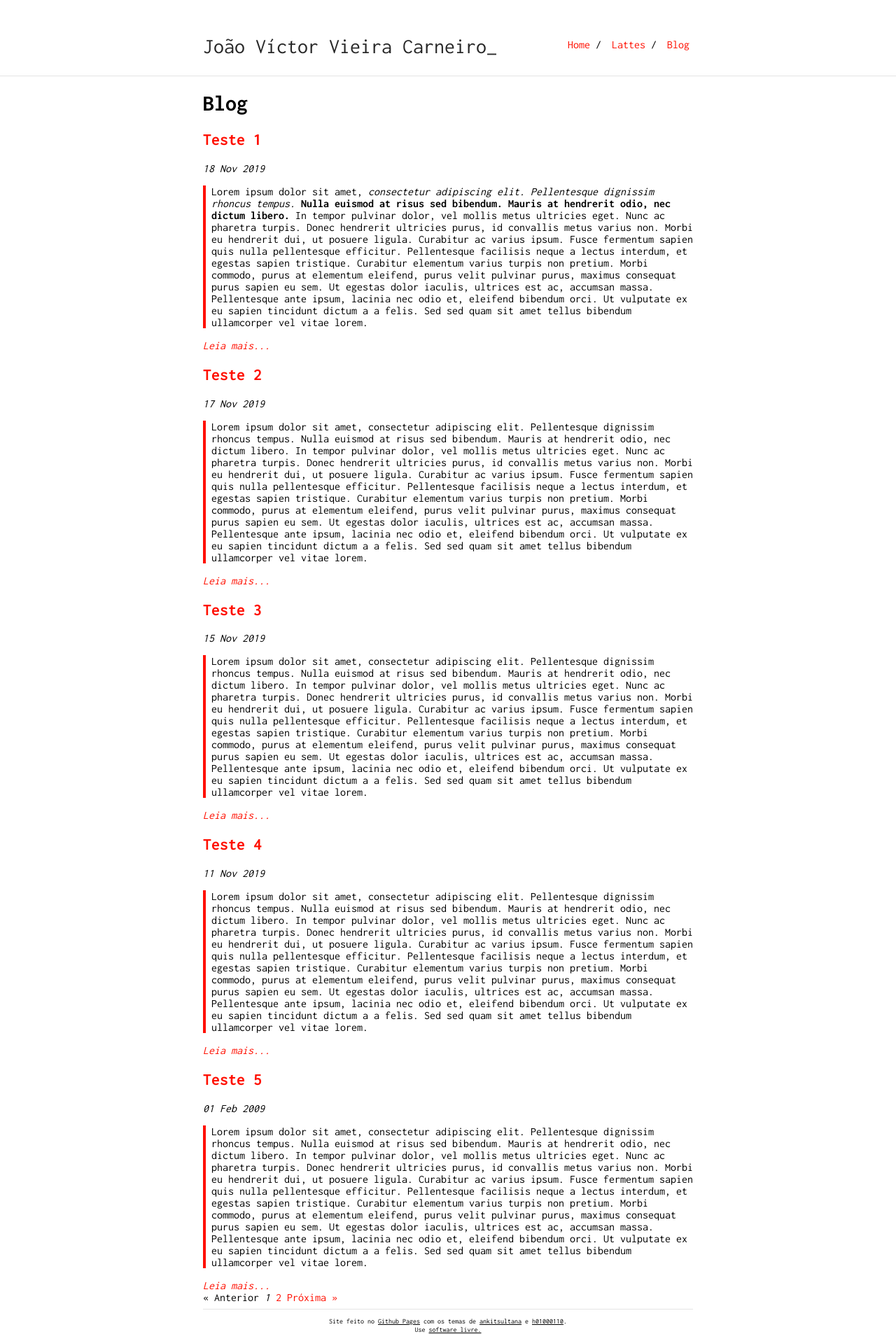
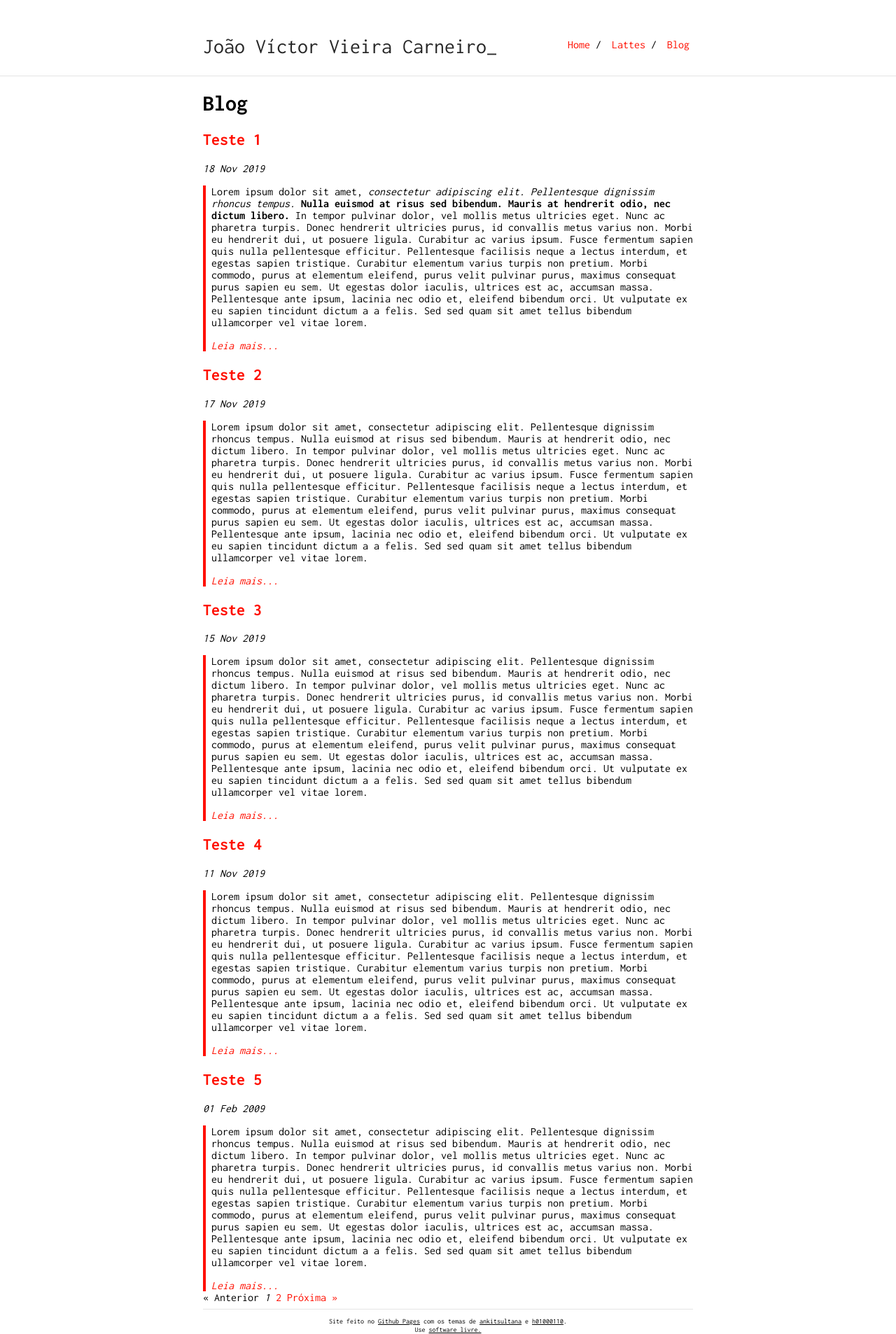
Before and after one commit to joaovvcarneiro/joaovvcarneiro.github.io, a Jekyll site: the page built from blog/index.html, in a window 1280 px wide. Shown: the whole page at 70% size. Built offline with Jekyll 4.4.1, drawn with Linux system fonts in a browser that asks for light colours; the list of posts is cut into pages by our own code.

Commit message:
Update index.html

```diff
--- a/blog/index.html
+++ b/blog/index.html
@@ -13,10 +13,10 @@ title: Blog
         <span class='post-date'> {{ post.date | date_to_string }} </span><br>
         <div class='post-excerpt'>
             {{ post.excerpt }}
+            <a href="{{ post.url }}" style='font-style: italic;'>
+                Leia mais...
+            </a>
         </div>
-        <a href="{{ post.url }}" style='font-style: italic;'>
-            Leia mais...
-        </a>
   {% endfor %}
 </div>
 
```
